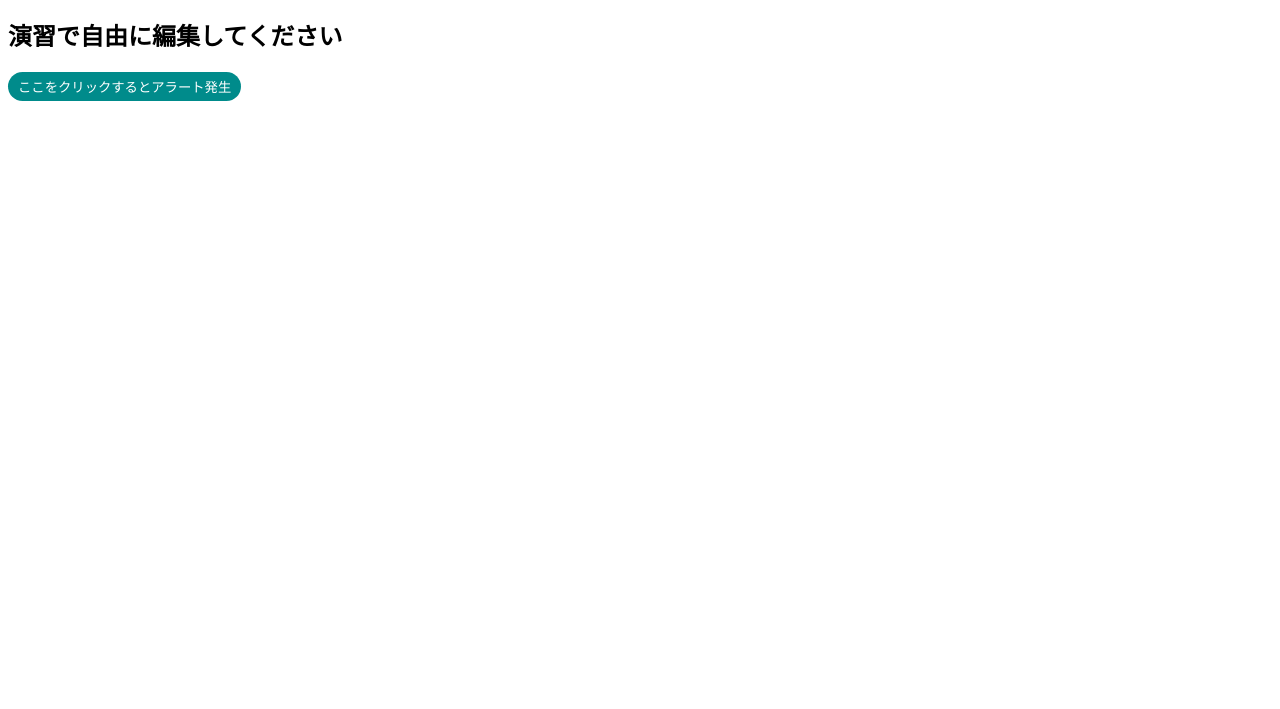
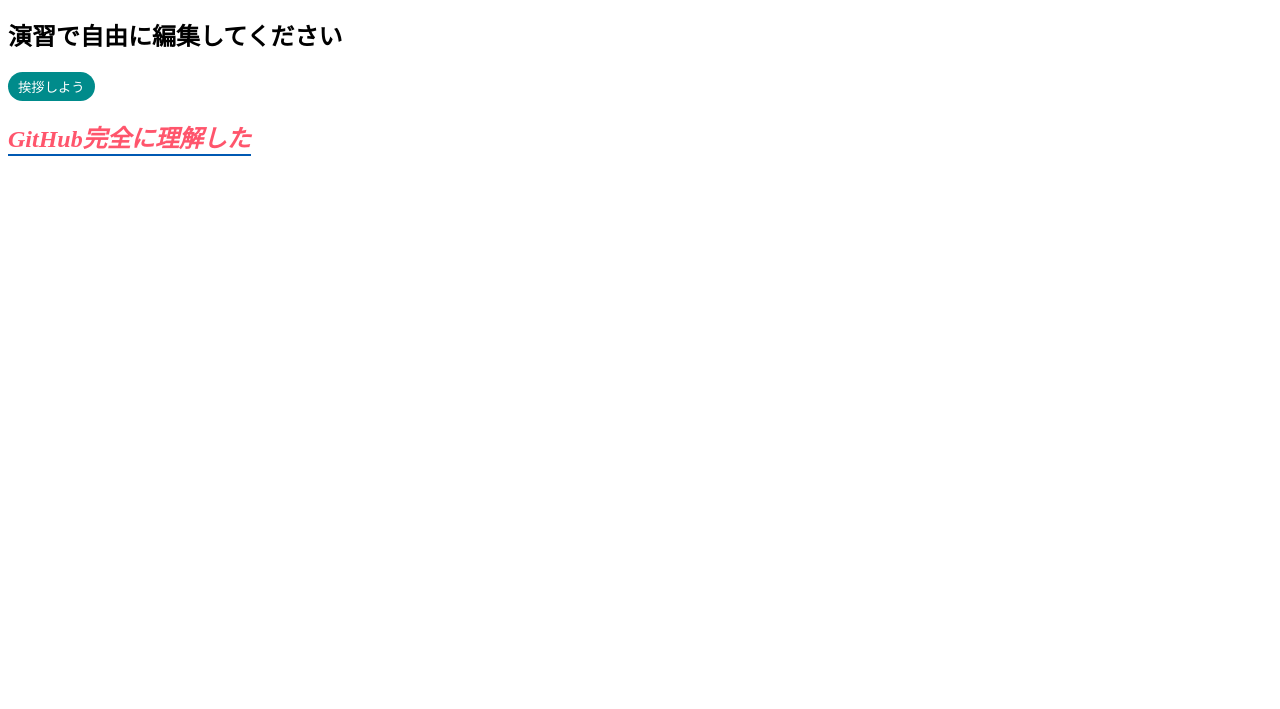
Before and after one commit to rikunokuri23/github_ws, a plain HTML site: page index.html in a window 1280 px wide. Shown: the part 91-800 px from the top of the page. Drawn offline with Linux system fonts and the light colour scheme.

Commit message:
change button text and alert

```diff
--- a/index.html
+++ b/index.html
@@ -9,9 +9,10 @@
     <h2>演習で自由に編集してください</h2>
 
     <!-- 変更箇所に困ったら下記のコメントアウトを外してください -->
-    <button id="target">ここをクリックするとアラート発生</button>
-
-    <!--<div id="ok">GitHub完全に理解した</div>-->
+    <button id="target">挨拶しよう</button>
+    <br />
+    <br />
+    <div id="ok">GitHub完全に理解した</div>
 
     <script src="./src/index.js"></script>
   </body>
--- a/src/index.js
+++ b/src/index.js
@@ -1,3 +1,3 @@
 document.getElementById('target').addEventListener('click',function(){
-    alert('変更OK!!');
+    alert('Hello World!!!');
 });
```
